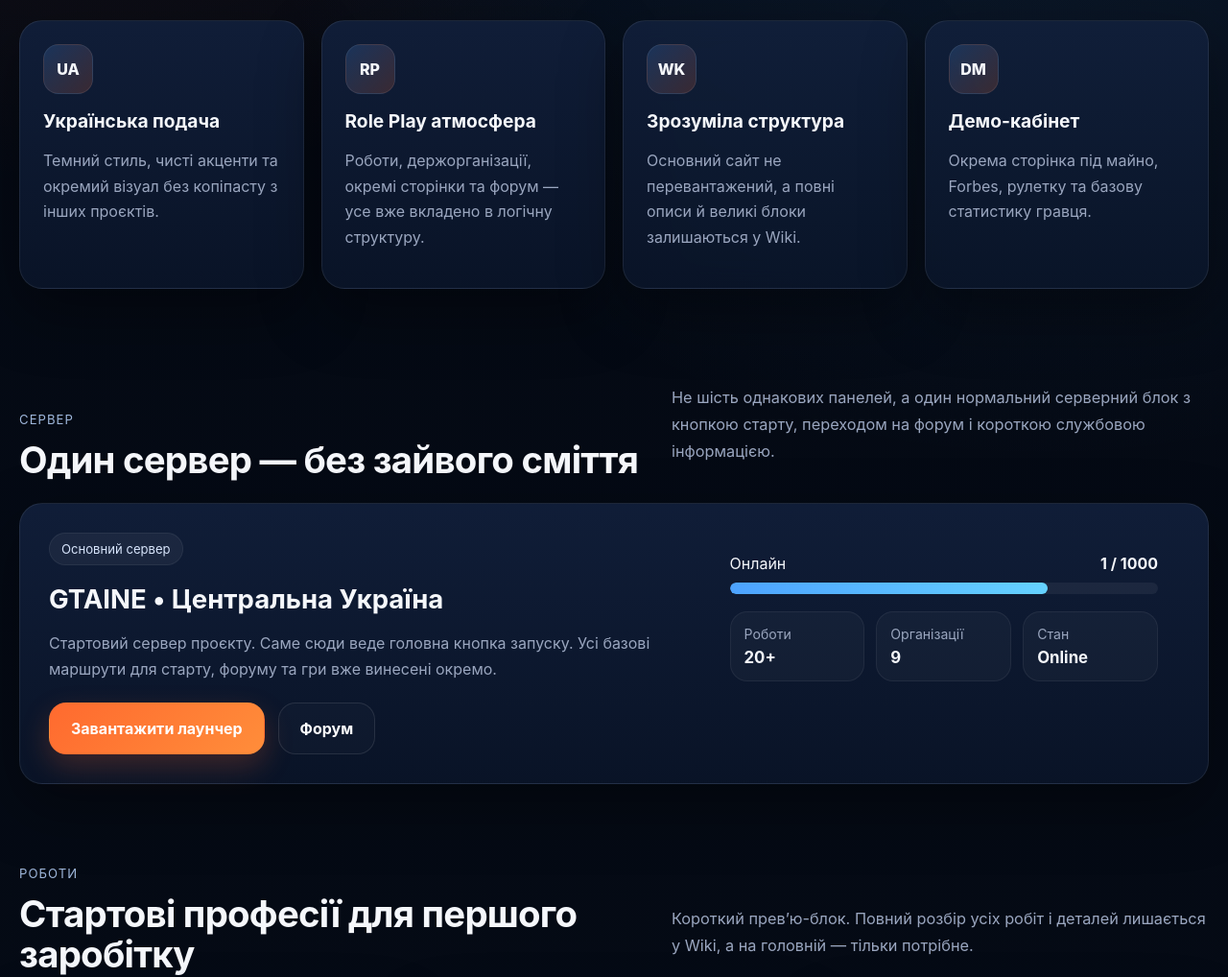
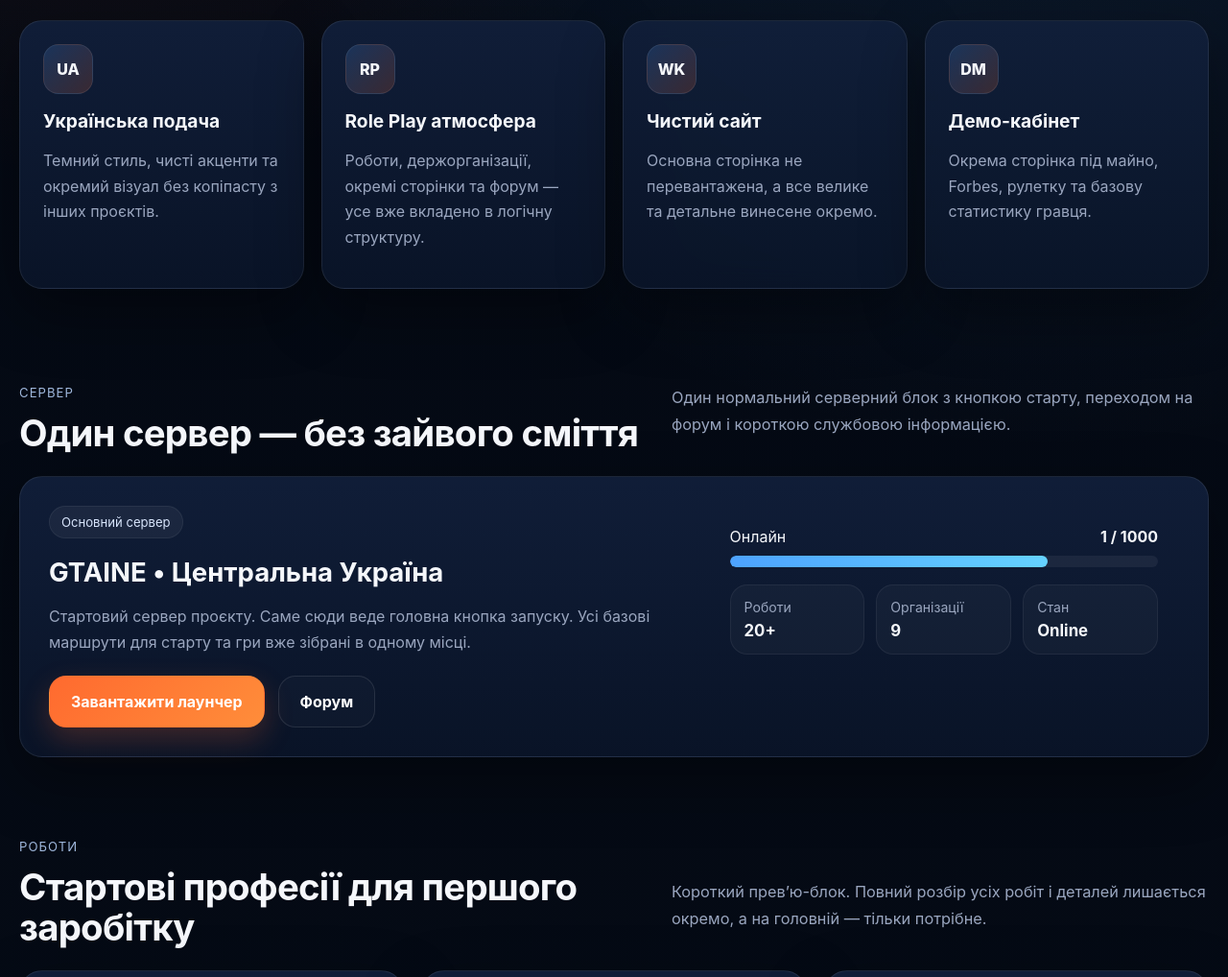
Before and after one commit to GTAINE-COM/gta-in-site, a plain HTML site: page index.html in a window 1280 px wide. Shown: the part 991-2009 px from the top of the page at 96% size. Drawn offline with Linux system fonts and the light colour scheme.

Commit message:
Update index.html

```diff
--- a/index.html
+++ b/index.html
@@ -36,8 +36,8 @@
     <section class="hero">
       <div class="container hero__grid">
         <div class="hero__content">
-          <div class="eyebrow">GTAINE • Офіційно</div>
-          <h1>Український RP-світ<br />зі своїм стилем, роботами та атмосферою</h1>
+          <div class="eyebrow">GTAINE • офіційно</div>
+          <h1>Український RP-світ<br>зі своїм стилем, роботами та атмосферою</h1>
           <p class="hero__text">
             Один сервер, зрозумілий старт, живий форум, демо-кабінет і сторінки в єдиному стилі.
             Без зайвого сміття — тільки те, що реально потрібно гравцю для швидкого старту.
@@ -98,7 +98,7 @@
         <div class="section-head">
           <div>
             <div class="eyebrow">Чому GTAINE</div>
-            <h2>Сайт, форум і демо-кабінет<br />в одному стилі</h2>
+            <h2>Сайт, форум і демо-кабінет<br>в одному стилі</h2>
           </div>
           <p class="section-head__text">
             Усе виглядає як єдиний продукт: головна сторінка, завантаження, кабінет, форум і додаткові сторінки.
@@ -121,8 +121,8 @@
 
           <article class="feature-card glass">
             <div class="feature-card__icon">WK</div>
-            <h3>Зрозуміла структура</h3>
-            <p>Основний сайт не перевантажений, а повні описи й великі блоки залишаються у Wiki.</p>
+            <h3>Чистий сайт</h3>
+            <p>Основна сторінка не перевантажена, а все велике та детальне винесене окремо.</p>
           </article>
 
           <article class="feature-card glass">
@@ -142,8 +142,7 @@
             <h2>Один сервер — без зайвого сміття</h2>
           </div>
           <p class="section-head__text">
-            Не шість однакових панелей, а один нормальний серверний блок з кнопкою старту,
-            переходом на форум і короткою службовою інформацією.
+            Один нормальний серверний блок з кнопкою старту, переходом на форум і короткою службовою інформацією.
           </p>
         </div>
 
@@ -153,7 +152,7 @@
             <h3>GTAINE • Центральна Україна</h3>
             <p>
               Стартовий сервер проєкту. Саме сюди веде головна кнопка запуску.
-              Усі базові маршрути для старту, форуму та гри вже винесені окремо.
+              Усі базові маршрути для старту та гри вже зібрані в одному місці.
             </p>
 
             <div class="server-box__actions">
@@ -200,7 +199,7 @@
             <h2>Стартові професії для першого заробітку</h2>
           </div>
           <p class="section-head__text">
-            Короткий прев’ю-блок. Повний розбір усіх робіт і деталей лишається у Wiki, а на головній — тільки потрібне.
+            Короткий прев’ю-блок. Повний розбір усіх робіт і деталей лишається окремо, а на головній — тільки потрібне.
           </p>
         </div>
 
```
